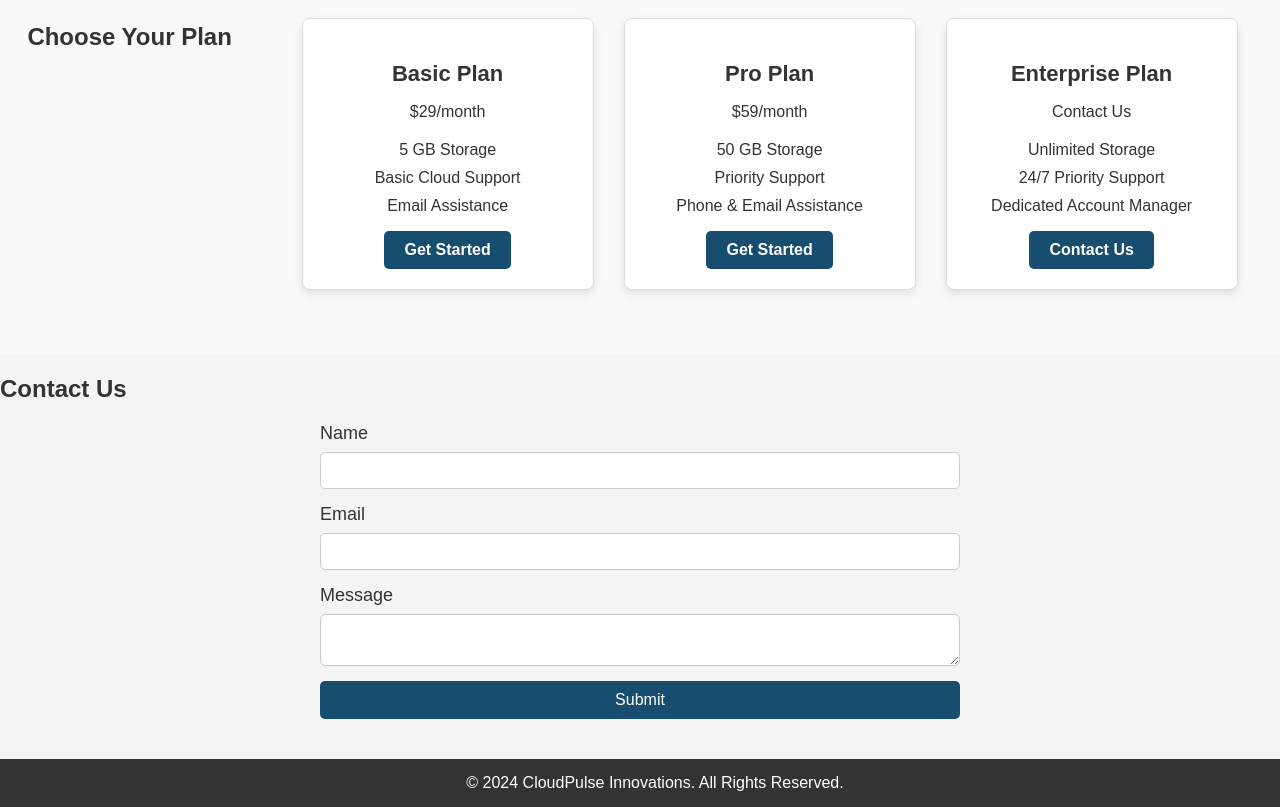
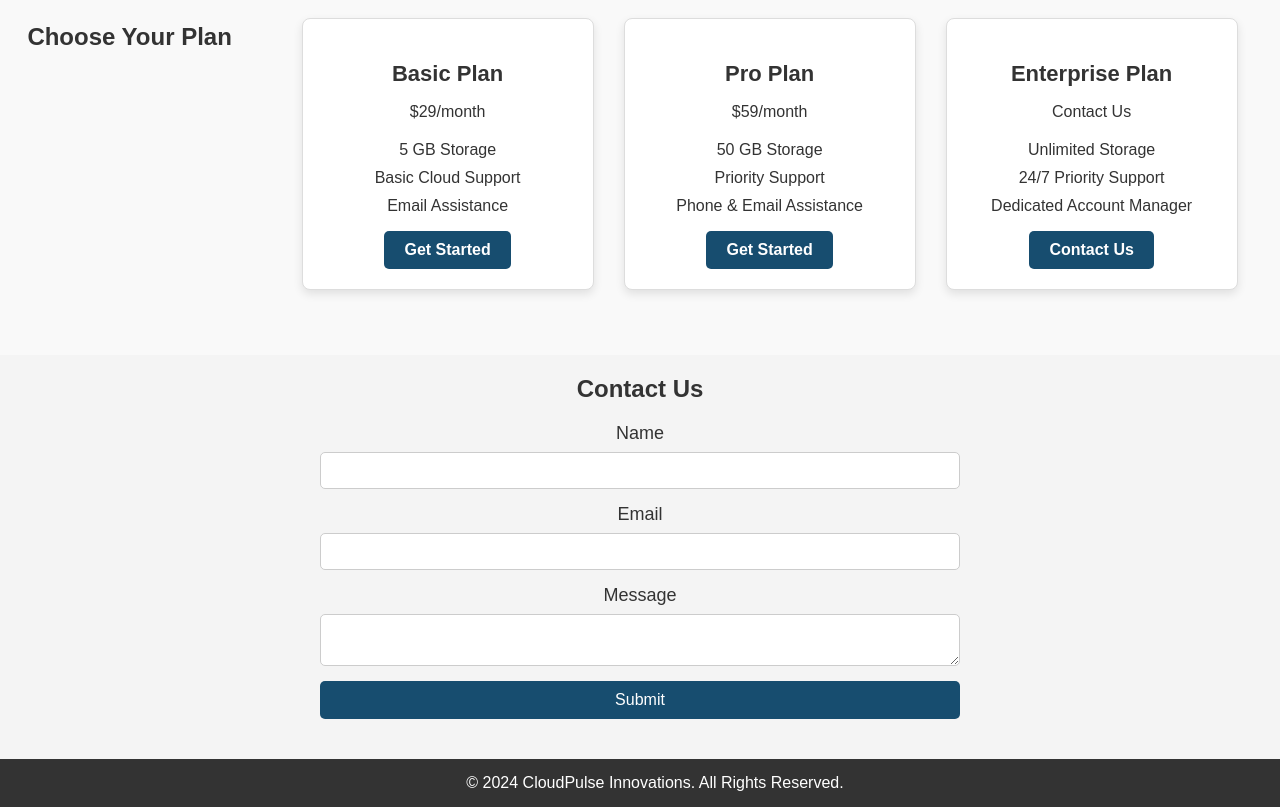
Before and after one commit to talha-corvit/Cloudpuls-Innovation, a plain HTML site: page index.html in a window 1280 px wide. Shown: the part 2303-3110 px from the top of the page. Drawn offline with Linux system fonts and the light colour scheme; files whose address does not match are found by name.

Commit message:
Update index.html

```diff
--- a/index.html
+++ b/index.html
@@ -119,7 +119,7 @@
     </section>
 
     <!-- Contact Us Section -->
-    <section id="contact" class="contact-section">
+  <center>  <section id="contact" class="contact-section">
         <h2>Contact Us</h2>
         <form>
             <label for="name">Name</label>
@@ -131,7 +131,7 @@
             <button type="submit">Submit</button>
         </form>
     </section>
-
+  </center>
     <!-- Footer -->
     <footer>
         &copy; 2024 CloudPulse Innovations. All Rights Reserved.
```
